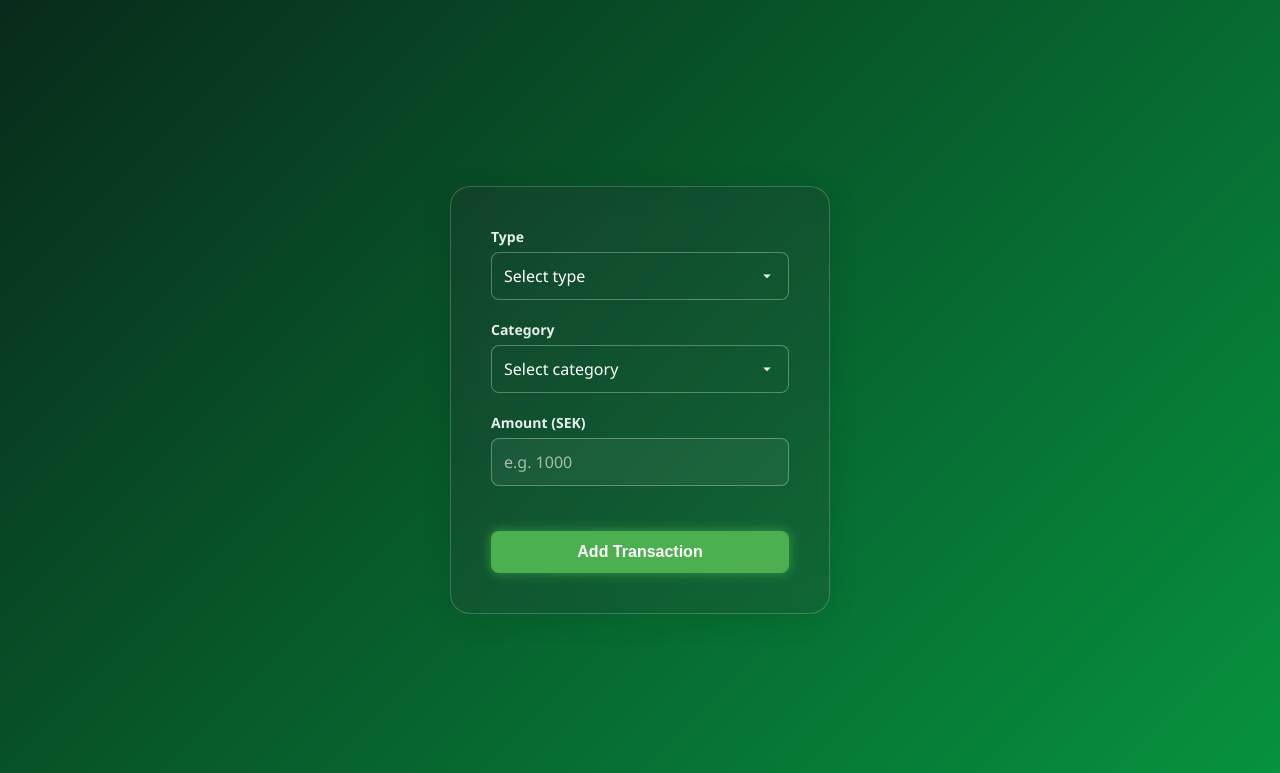
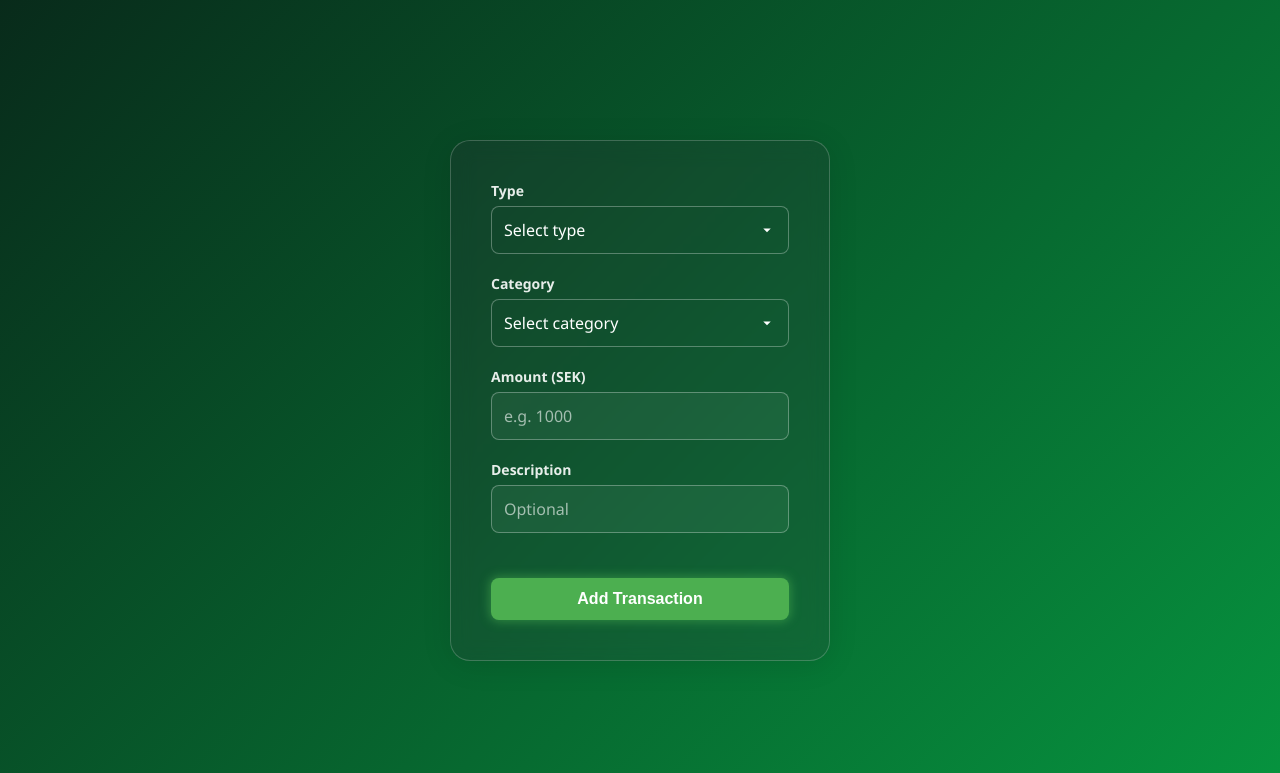
Before and after one commit to tmuk26-group-1/budget-tool, a Flask app: page /add_transaction in a window 1280 px wide. Shown: the top 773 px of the page. Run offline with Flask 3, Linux system fonts and the light colour scheme; the visitor is signed in with stand-in values (Sample User, id 1).

Commit message:
add description input and routing

```diff
--- a/app.py
+++ b/app.py
@@ -275,6 +275,7 @@ def add_transaction_post():
 
     amount = request.form.get("amount")
     category_id = request.form.get("category_id")
+    description = request.form.get("description")
     transaction_type = request.form.get("type")
 
     # Basic validation
@@ -291,9 +292,9 @@ def add_transaction_post():
     date = dt.date.today()
 
     if transaction_type == "income":
-        success, result = add_income(user_id, amount, category_id, date)
+        success, result = add_income(user_id, amount, category_id, date, description)
     else:  # "expense"
-        success, result = add_expense(user_id, amount, category_id, date)
+        success, result = add_expense(user_id, amount, category_id, date, description)
 
     if success:
         logging.info(f"User {user_id} added {transaction_type} of {amount}")
--- a/templates/add_transaction.html
+++ b/templates/add_transaction.html
@@ -43,6 +43,12 @@
             <input type="number" name="amount" id="amount" placeholder="e.g. 1000" required>
         </div>
 
+        <!-- Description -->
+        <div class="form-group">
+            <label for="description">Description</label>
+            <input type="text" name="description" id="description" placeholder="Optional" required>
+        </div>
+
         <!-- Submit -->
         <button type="submit" class="btn btn-submit">Add Transaction</button>
     </form>
--- a/templates/dashboard.html
+++ b/templates/dashboard.html
@@ -23,7 +23,7 @@
 
             <div class="dashboard-box">
                 <header class="budget-hero">
-                    <h2>Remaining Budget</h2>
+                    <h2>Remaining Balance</h2>
                     <h1 class="budget-amount {% if over_goal %}warning{% endif %}">
                         {{ balance }} kr
                     </h1>
@@ -35,7 +35,7 @@
 
             <div class="dashboard-box">
                 <header class="budget-hero">
-                    <h2>Monthly goal</h2>
+                    <h2>Monthly BudgetGoal</h2>
                     <h1 class="budget-amount">{{ monthly_goal }} kr</h1>
                 </header>
 
```
